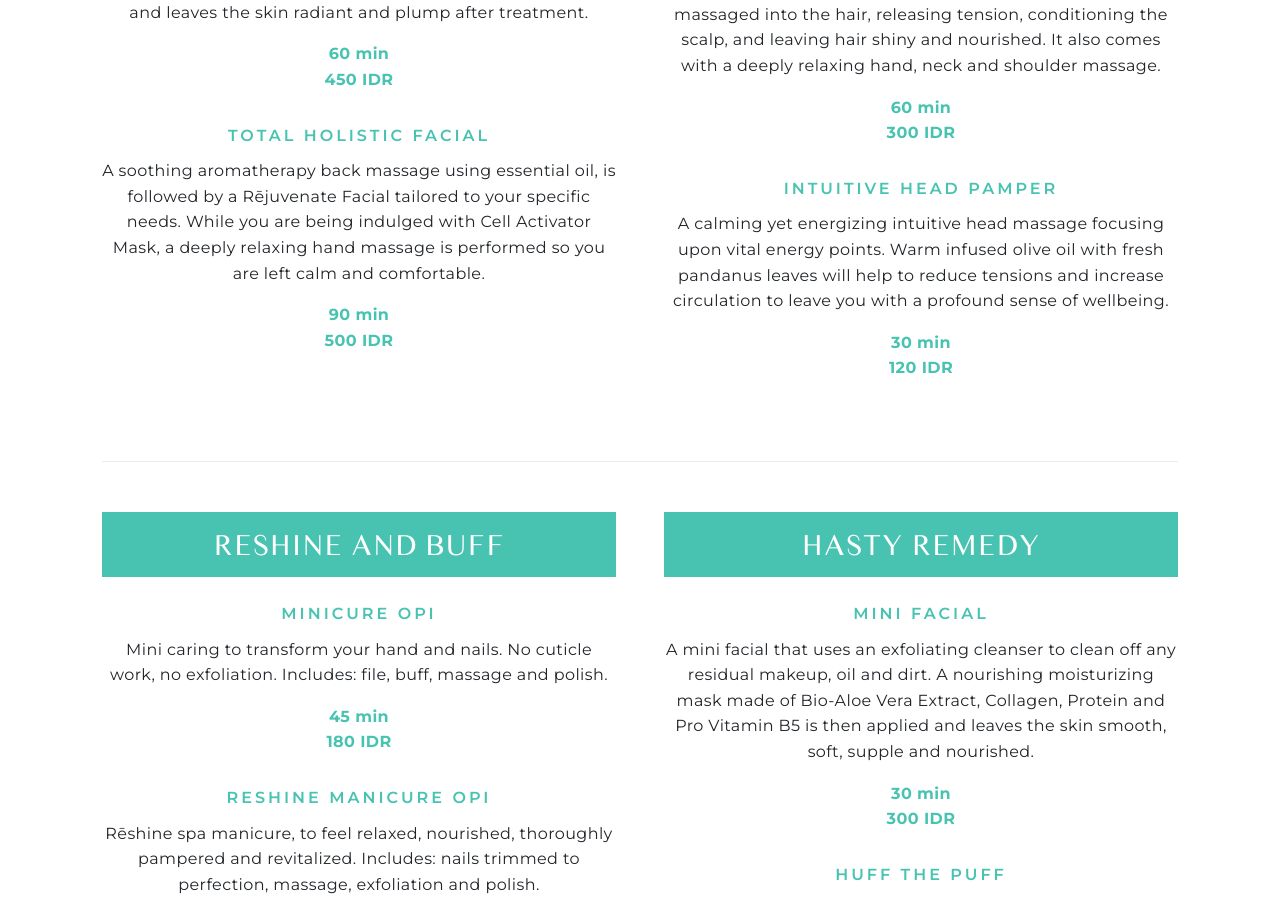
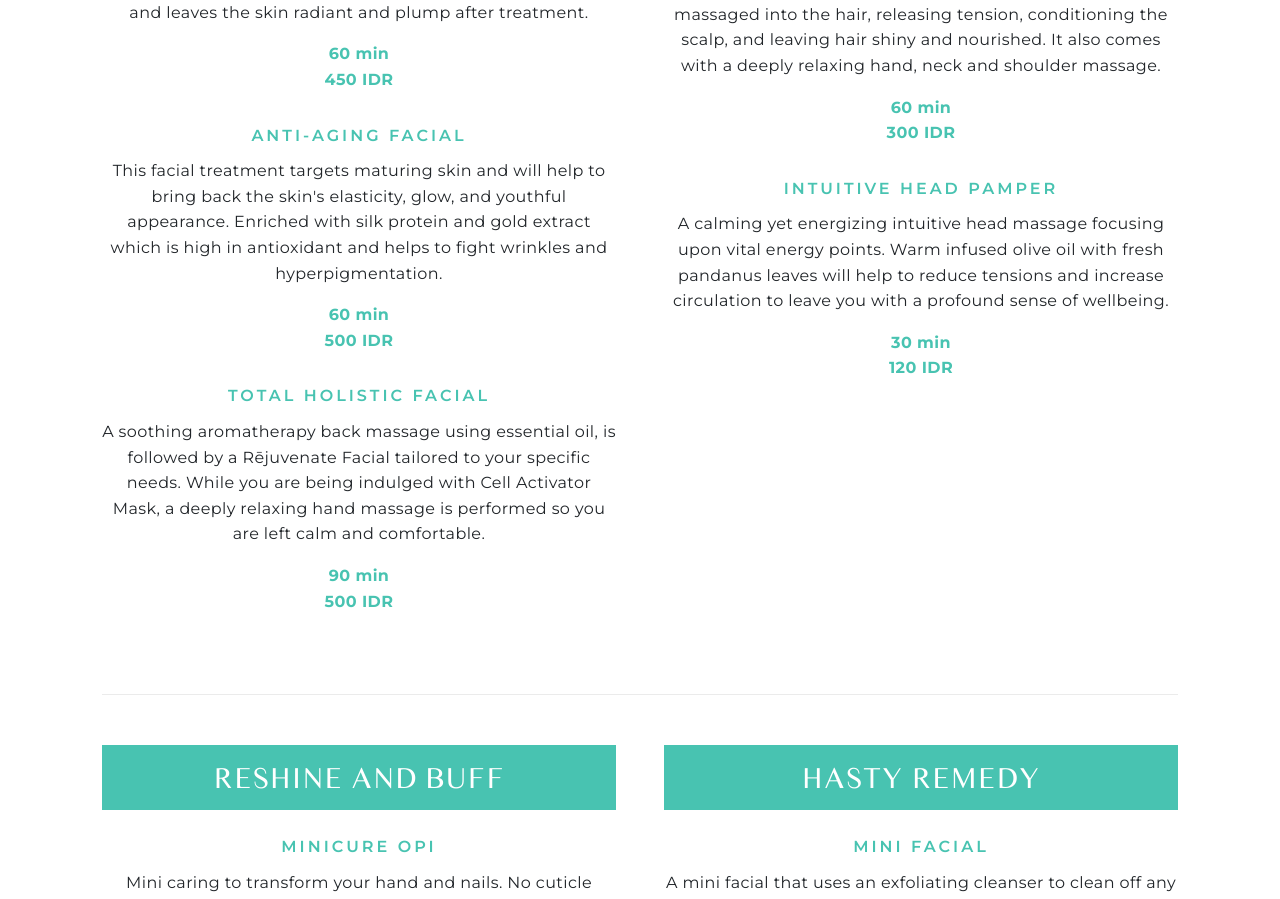
Before and after one commit to aldipee/redayspa, a Next.js app: page /treatment-menu in a window 1280 px wide. Shown: the part 3403-4302 px from the top of the page. Built offline with nearby package versions, Linux system fonts and the light colour scheme.

Commit message:
antiaging facial

```diff
--- a/pages/treatment-menu.js
+++ b/pages/treatment-menu.js
@@ -279,6 +279,17 @@ export default function Home() {
                           60 min
                           <br />
                           450 IDR
+                        </p>
+                      </div>
+                      <div className='text-center mb30'>
+                        <div className='sm-heading'>ANTI-AGING FACIAL</div>
+                        <p>
+                          This facial treatment targets maturing skin and will help to bring back the skin's elasticity, glow, and youthful appearance. Enriched with silk protein and gold extract which is high in antioxidant and helps to fight wrinkles and hyperpigmentation.
+                        </p>
+                        <p className='font-bold green'>
+                          60 min
+                          <br />
+                          500 IDR
                         </p>
                       </div>
                       <div className='text-center mb30'>
```
